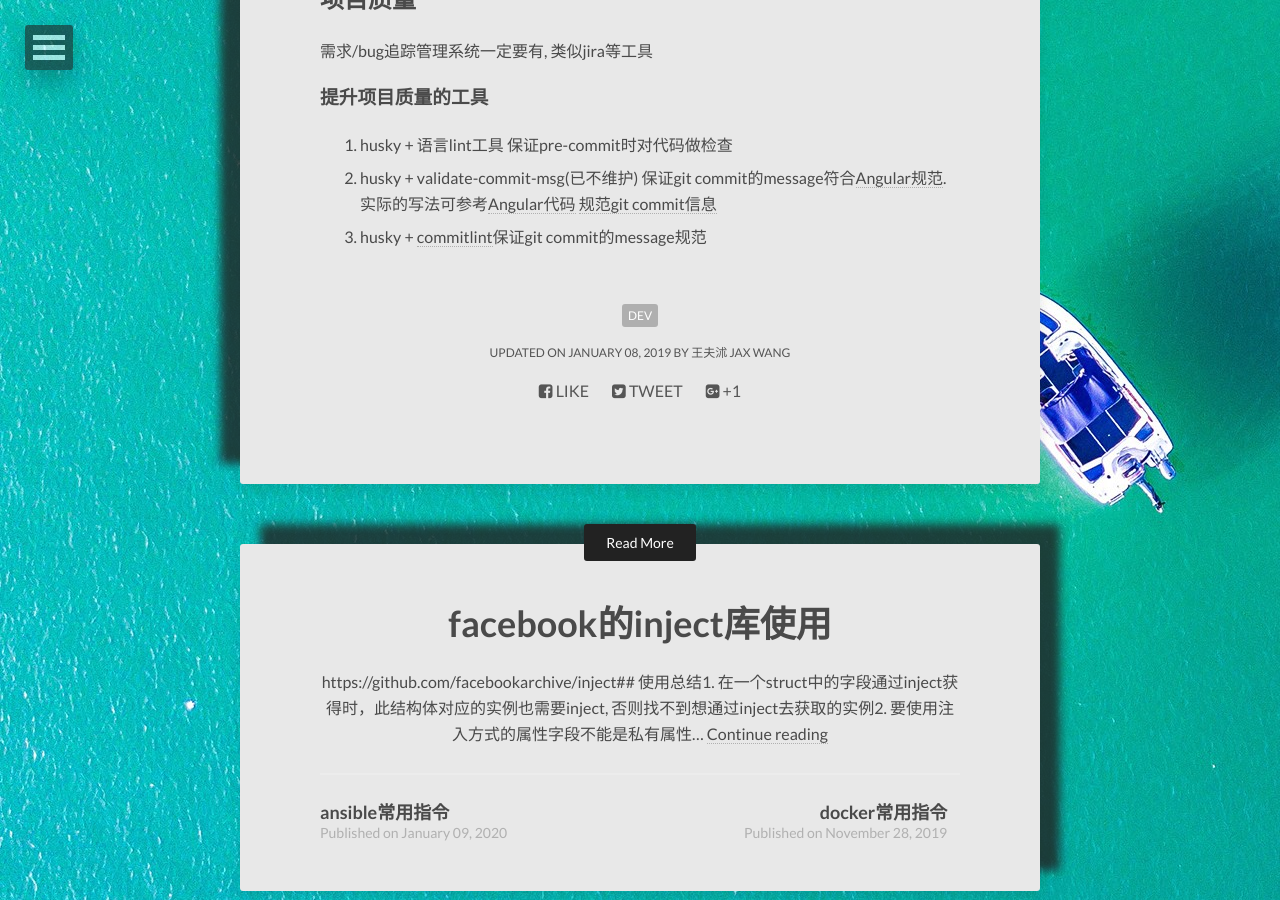
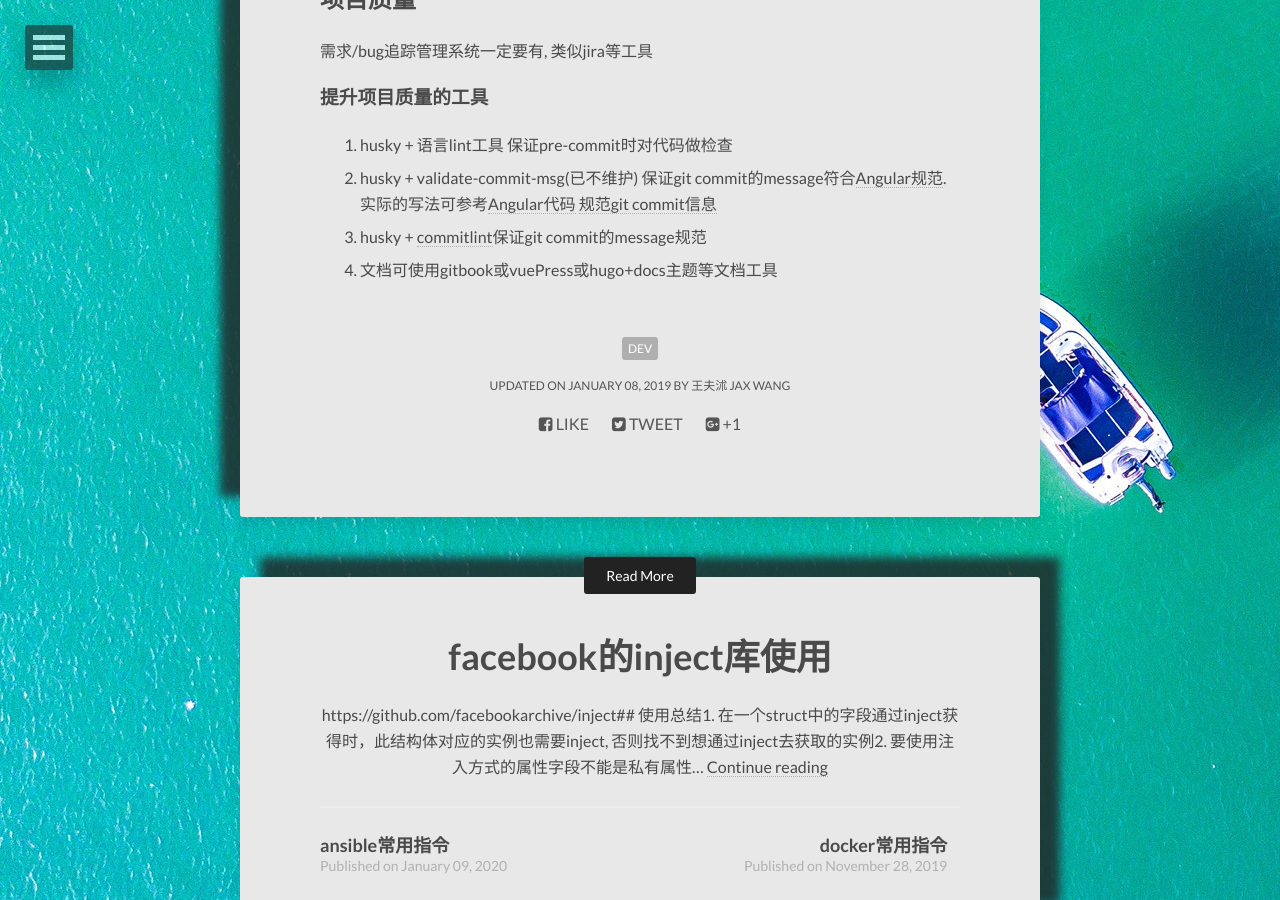
Before and after one commit to wfsly/blog, a Jekyll site: the page built from _posts/2019-01-08-项目开发体会.md, in a window 1280 px wide and 900 px high, scrolled down 737 px. Built offline with Jekyll 4.4.1, drawn with Linux system fonts in a browser that asks for light colours; nearby versions of some CDN libraries.

Commit message:
update gitbook, vuePress, hugo+docs for project practice

```diff
--- a/_posts/2019-01-08-项目开发体会.md
+++ b/_posts/2019-01-08-项目开发体会.md
@@ -26,7 +26,7 @@ tags: [dev]
 1. husky + 语言lint工具 保证pre-commit时对代码做检查
 2. husky + validate-commit-msg(已不维护) 保证git commit的message符合[Angular规范][angular]. 实际的写法可参考[Angular代码][angular-github] [规范git commit信息][commit-msg]
 3. husky + [commitlint][commitlint]保证git commit的message规范
-
+4. 文档可使用gitbook或vuePress或hugo+docs主题等文档工具
 
 
 
```
